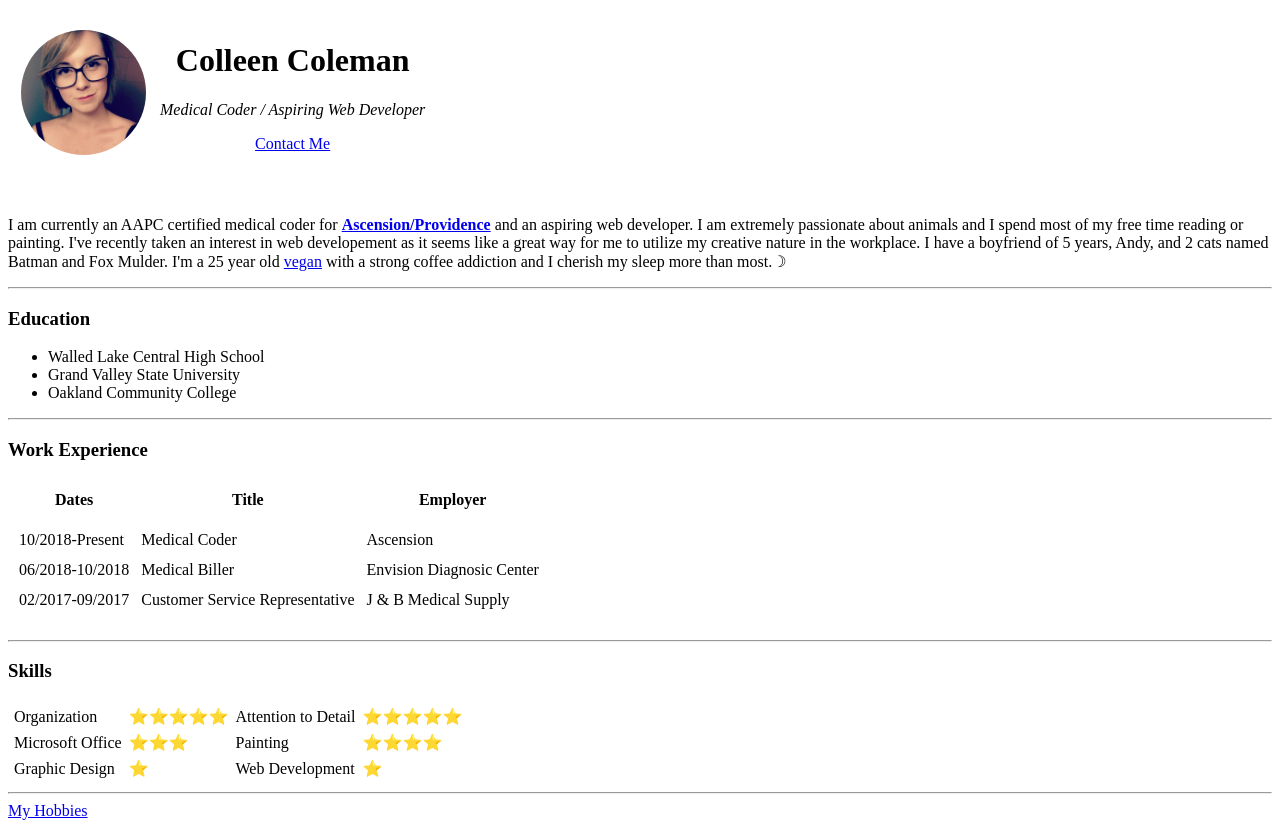
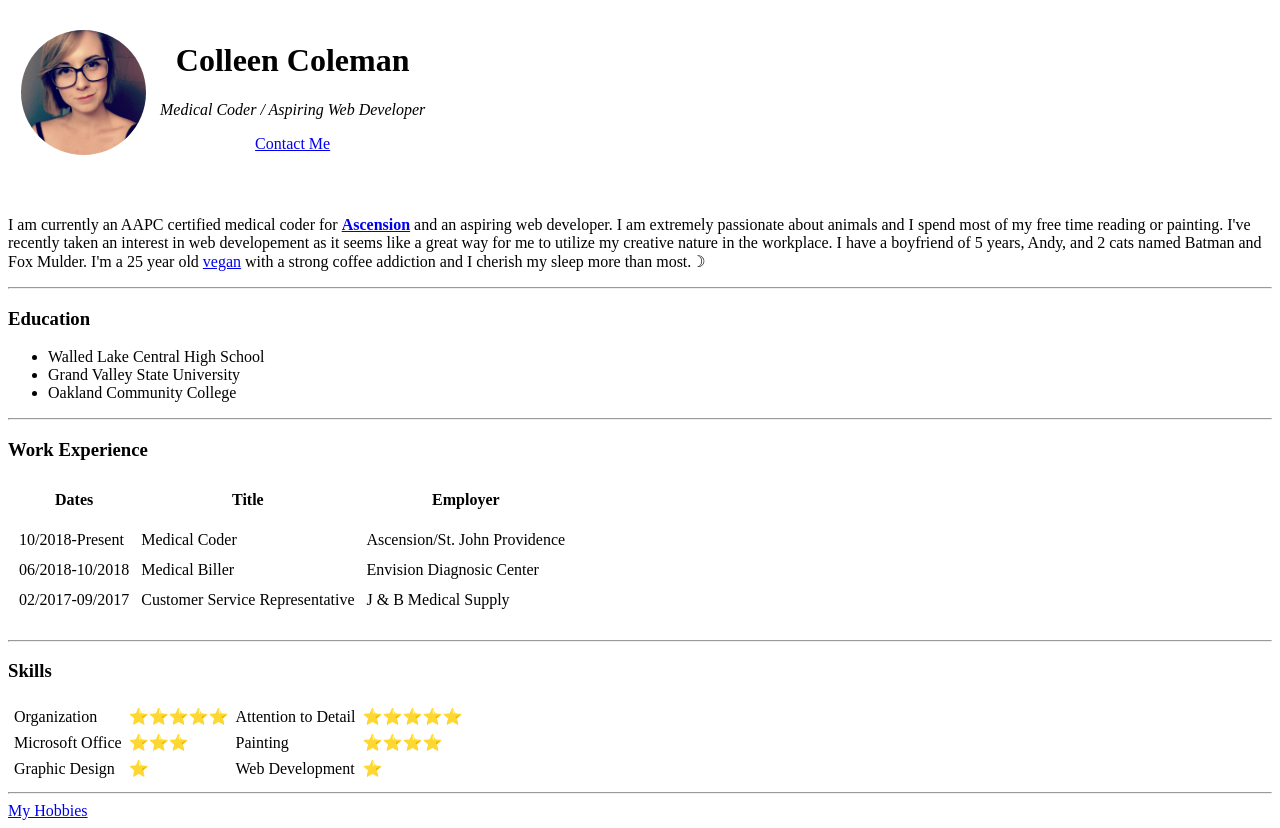
Before and after one commit to coll6cole/cv, a plain HTML site: page index.html in a window 1280 px wide. Drawn offline with Linux system fonts and the light colour scheme.

Commit message:
Add files via upload

```diff
--- a/index.html
+++ b/index.html
@@ -33,7 +33,7 @@
     </tr>
   </table>
   <br />
-  <p>I am currently an AAPC certified medical coder for <strong><a href="https://ascension.org/">Ascension/Providence</a></strong> and an aspiring web developer. I am extremely passionate about animals and I spend most of my free time reading or
+  <p>I am currently an AAPC certified medical coder for <strong><a href="https://ascension.org/">Ascension</a></strong> and an aspiring web developer. I am extremely passionate about animals and I spend most of my free time reading or
     painting. I've recently taken an interest in web developement as it seems like a great way for me to utilize my creative nature in the workplace. I have a boyfriend of 5 years, Andy, and 2 cats named Batman and Fox
     Mulder. I'm a 25 year old <a download href="https://www.vrg.org/nutshell/vegan_nutshell.pdf">vegan</a> with a strong coffee addiction and I cherish my sleep more than most.☽</p>
   <hr>
@@ -56,7 +56,7 @@
     <tr>
       <td>10/2018-Present</td>
       <td>Medical Coder</td>
-      <td>Ascension</td>
+      <td>Ascension/St. John Providence</td>
     </tr>
     <tr>
       <td>06/2018-10/2018</td>
```
